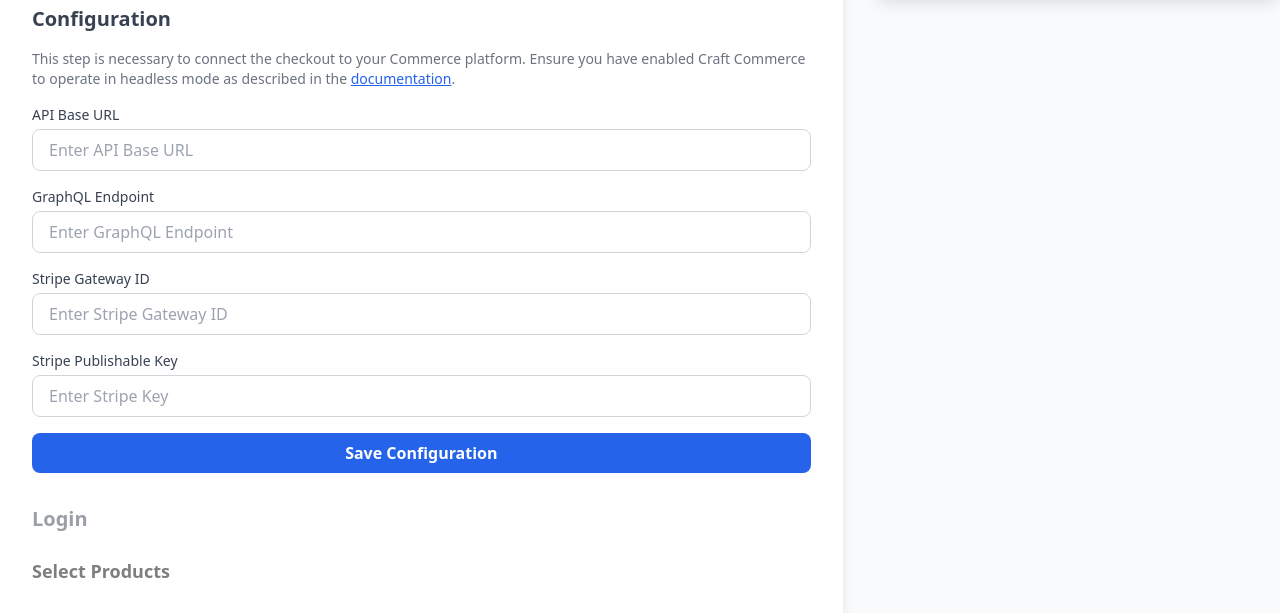
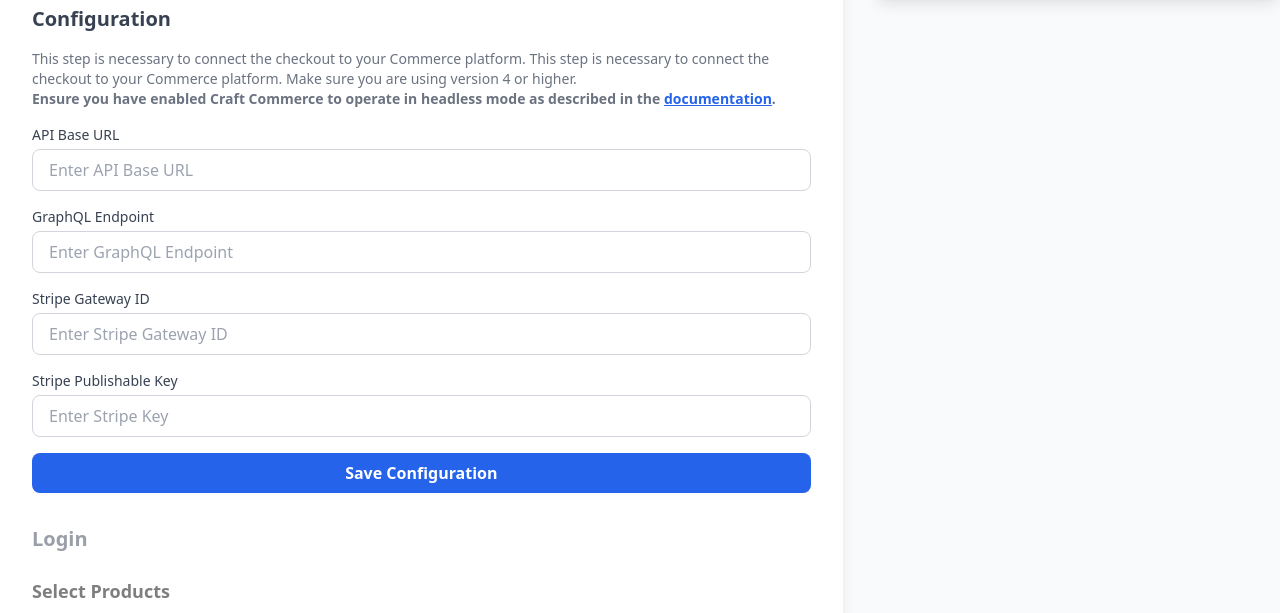
Before and after one commit to DidoMarchet/craft-commerce-headless-sdk, a website built with Vite: page demo/index.html in a window 1280 px wide. Shown: the part 187-800 px from the top of the page. Built offline with nearby package versions, Linux system fonts and the light colour scheme.

Commit message:
Update doc

```diff
--- a/demo/index.html
+++ b/demo/index.html
@@ -57,13 +57,13 @@
           <div class="content space-y-4">
             <p class="text-sm text-gray-500 mb-4">
               This step is necessary to connect the checkout to your Commerce
-              platform. Ensure you have enabled Craft Commerce to operate in
+              platform. This step is necessary to connect the checkout to your Commerce platform. Make sure you are using version 4 or higher.<br/> <strong>Ensure you have enabled Craft Commerce to operate in
               headless mode as described in the
               <a
-                href="/doc/CONFIGURATION.md"
+                href="https://github.com/DidoMarchet/craft-commerce-headless-sdk/blob/main/doc/CONFIGURATION.md"
                 class="text-blue-600 underline hover:text-blue-800"
                 >documentation</a
-              >.
+              >.</strong>
             </p>
             <div>
               <label class="block text-sm font-medium mb-1 text-gray-700"
--- a/demo/index.js
+++ b/demo/index.js
@@ -1,3 +1,4 @@
+import { loadStripe } from '@stripe/stripe-js';
 import { craftCommerceHeadlessSdk } from 'craft-commerce-headless-sdk';
 
 let sdk;
```
Also changed, not shown: doc/CONFIGURATION.md (+1 -0 lines), README.md.
